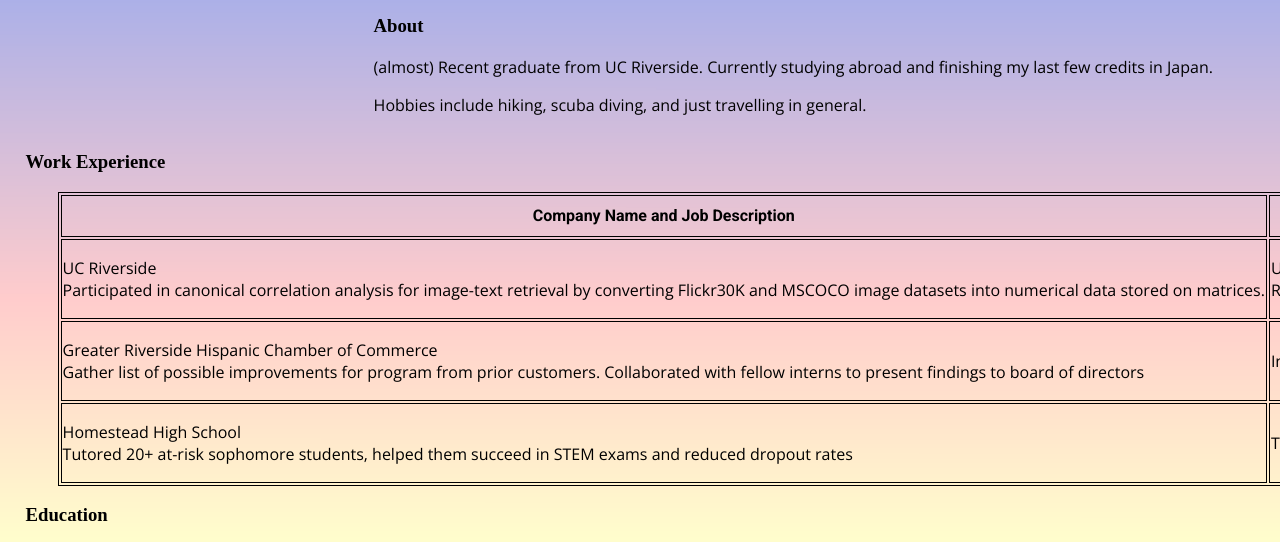
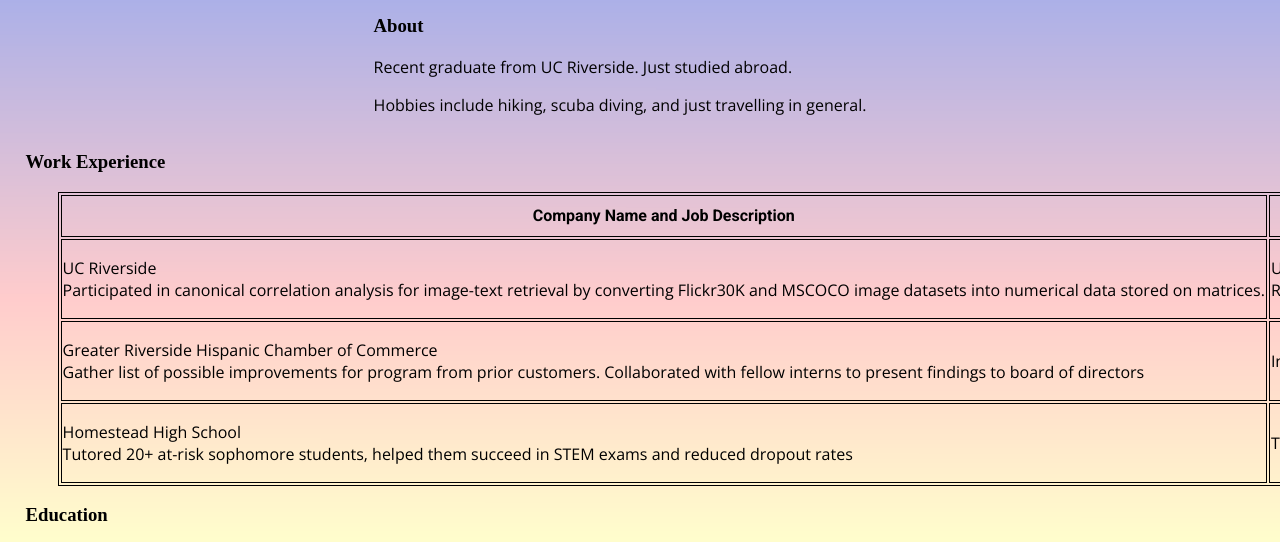
Before and after one commit to ELW123/ELW123.github.io, a plain HTML site: page index.html in a window 1280 px wide. Shown: the part 253-795 px from the top of the page. Drawn offline with nearby package versions, Linux system fonts and the light colour scheme.

Commit message:
Graduation Update

```diff
--- a/index.html
+++ b/index.html
@@ -37,7 +37,7 @@
 
         </p>
         <h3 id="About-me">About</h3>
-        <p> (almost) Recent graduate from UC Riverside. Currently studying abroad and finishing my last few credits in Japan.</p>
+        <p> Recent graduate from UC Riverside. Just studied abroad.</p>
         <p> Hobbies include hiking, scuba diving, and just travelling in general.</p>
         </div>
         </div>
```
